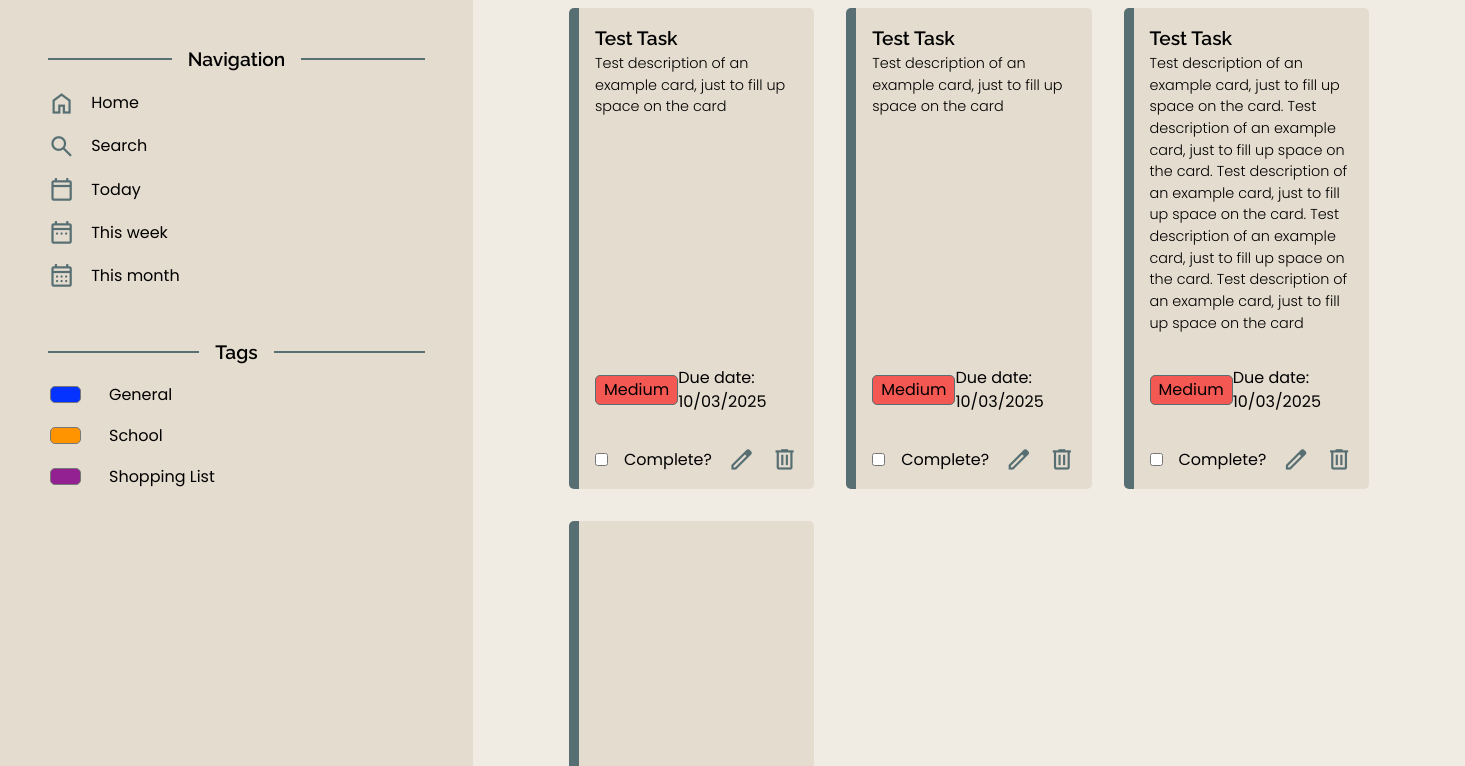
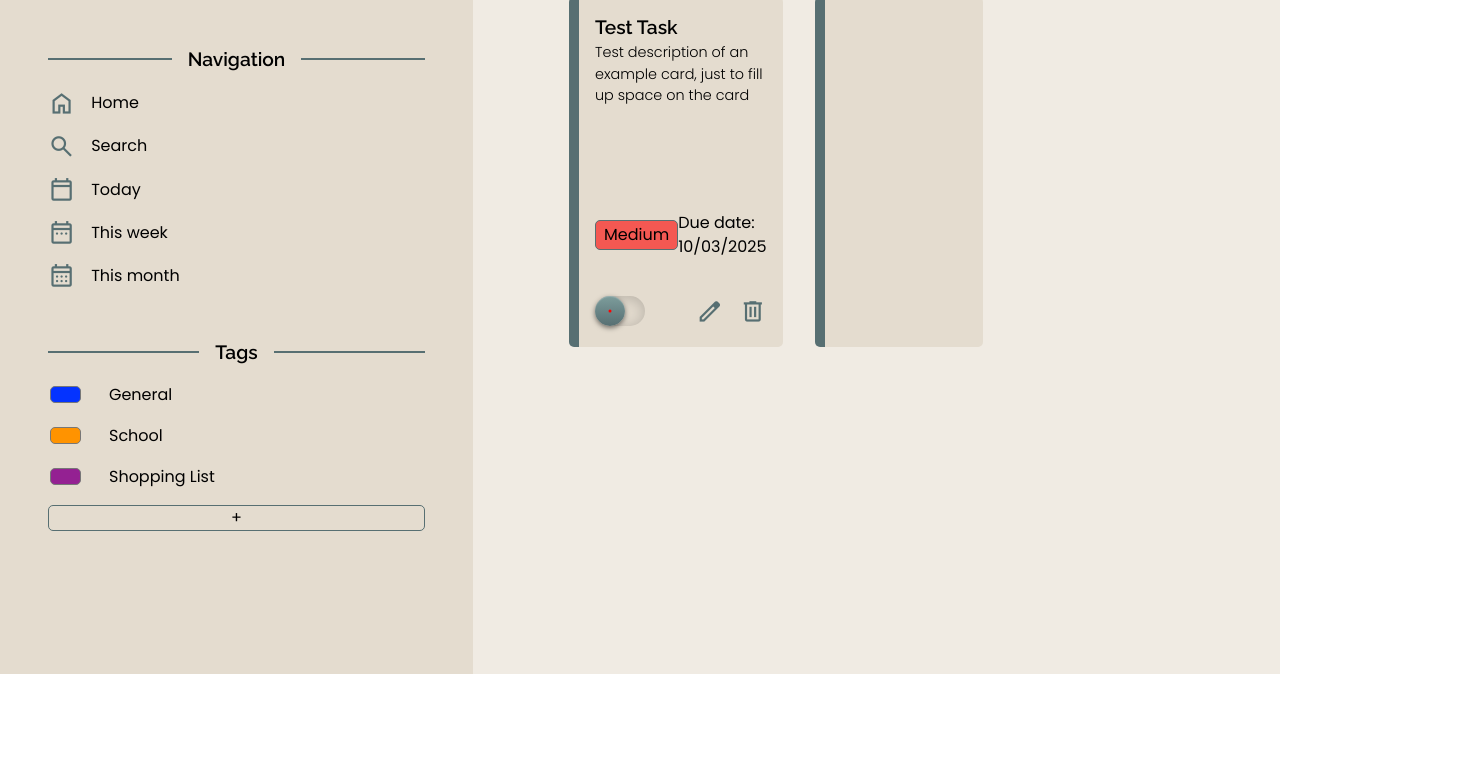
Before and after one commit to joaquimlcbfranco/to-do-app, a website built with webpack: page src/template.html in a window 1280 px wide. Shown: the part 126-892 px from the top of the page, 1465 px wide, since content can reach past the window. After the commit the page ends 800 px from the top, so only its background shows below. Built offline with nearby package versions, Linux system fonts and the light colour scheme.

Commit message:
Style cards checkbox

```diff
--- a/src/template.html
+++ b/src/template.html
@@ -85,16 +85,17 @@
                 <input type="color" value="#942192">
                 <input type="text" value="Shopping List">
             </div>
+            <button type="button">+</button>
         </div>
     </section>
 
     <section id="content">
         <div class="header">
             <div class="header-details">
-                <span class="material-symbols-outlined">
+                <!-- <span class="material-symbols-outlined">
                     home
                 </span>
-                <h2>Home</h2>
+                <h2>Home</h2> -->
             </div>
             <div class="header-buttons">
                 <span class="material-symbols-outlined">
@@ -111,45 +112,11 @@
                     <p>Due date: 10/03/2025</p>
                 </div>
                 <div class="card-buttons">
-                    <input type="checkbox" id="task-complete">
-                    <label for="task-complete">Complete?</label>
-                    <span class="material-symbols-outlined">
-                        edit
-                    </span>
-                    <span class="material-symbols-outlined">delete</span>
-                </div>
-            </div>
-
-            <div class="card">
-                <h4 class="card-title">Test Task</h4>
-                <p class="card-description">Test description of an example card, just to fill up space on the card</p>
-                <div class="card-tags">
-                    <p>Medium</p>
-                    <p>Due date: 10/03/2025</p>
-                </div>
-                <div class="card-buttons">
-                    <input type="checkbox" id="task-complete">
-                    <label for="task-complete">Complete?</label>
-                    <span class="material-symbols-outlined">
-                        edit
-                    </span>
-                    <span class="material-symbols-outlined">delete</span>
-                </div>
-            </div>
-
-            <div class="card">
-                <h4 class="card-title">Test Task</h4>
-                <p class="card-description">Test description of an example card, just to fill up space on the card. Test
-                    description of an example card, just to fill up space on the card. Test description of an example
-                    card, just to fill up space on the card. Test description of an example card, just to fill up space
-                    on the card. Test description of an example card, just to fill up space on the card</p>
-                <div class="card-tags">
-                    <p>Medium</p>
-                    <p>Due date: 10/03/2025</p>
-                </div>
-                <div class="card-buttons">
-                    <input type="checkbox" id="task-complete">
-                    <label for="task-complete">Complete?</label>
+                    <label class="checkbox">
+                        <input id="form-checkbox" type="checkbox">
+                        <span></span>
+                        <i class="indicator"></i>
+                    </label>
                     <span class="material-symbols-outlined">
                         edit
                     </span>
```
